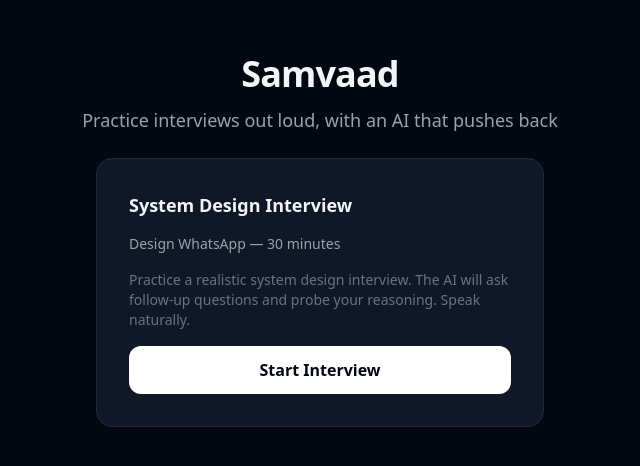
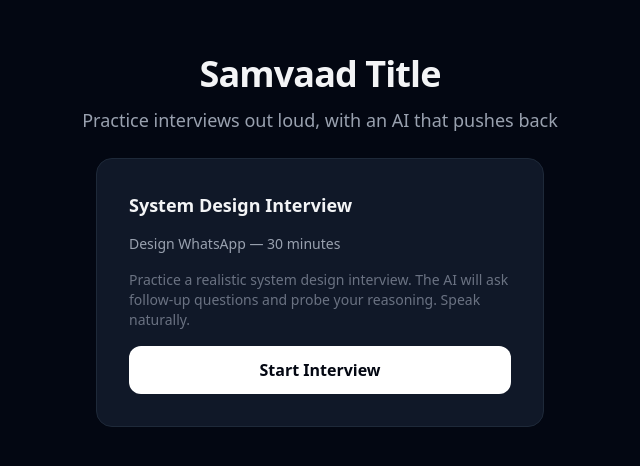
Before and after one commit to cashwanikumar/samvaad, a Next.js app: page / in a window 1280 px wide. Shown: the part 160-626 px from the top of the page, without its empty margins (320-960 px from the left). Built offline with nearby package versions, Linux system fonts and the light colour scheme.

Commit message:
ticket EXT-bld_mtbocw0q0: change h1 text from 'Samvaad' to 'Samvaad Title'
Content change — targets this one instance only (there is one h1 on the page).

Varic-Mark: e_mtbocw0q2

```diff
--- a/src/app/page.tsx
+++ b/src/app/page.tsx
@@ -4,7 +4,7 @@
   return (
     <main className="min-h-screen flex flex-col items-center justify-center gap-6 p-8">
       <div className="text-center space-y-3">
-        <h1 className="text-4xl font-bold tracking-tight">Samvaad</h1>
+        <h1 className="text-4xl font-bold tracking-tight">Samvaad Title</h1>
         <p className="text-gray-400 text-lg">Practice interviews out loud, with an AI that pushes back</p>
       </div>
 
```
